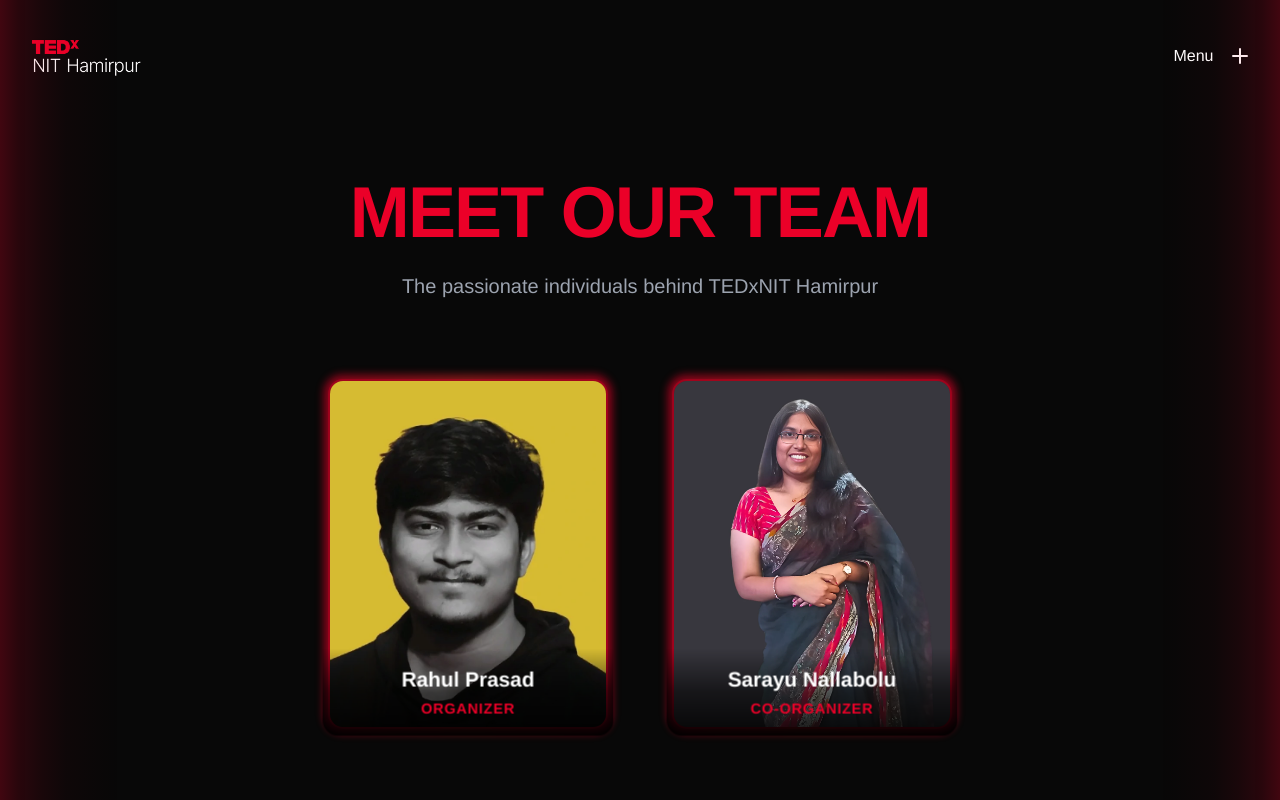
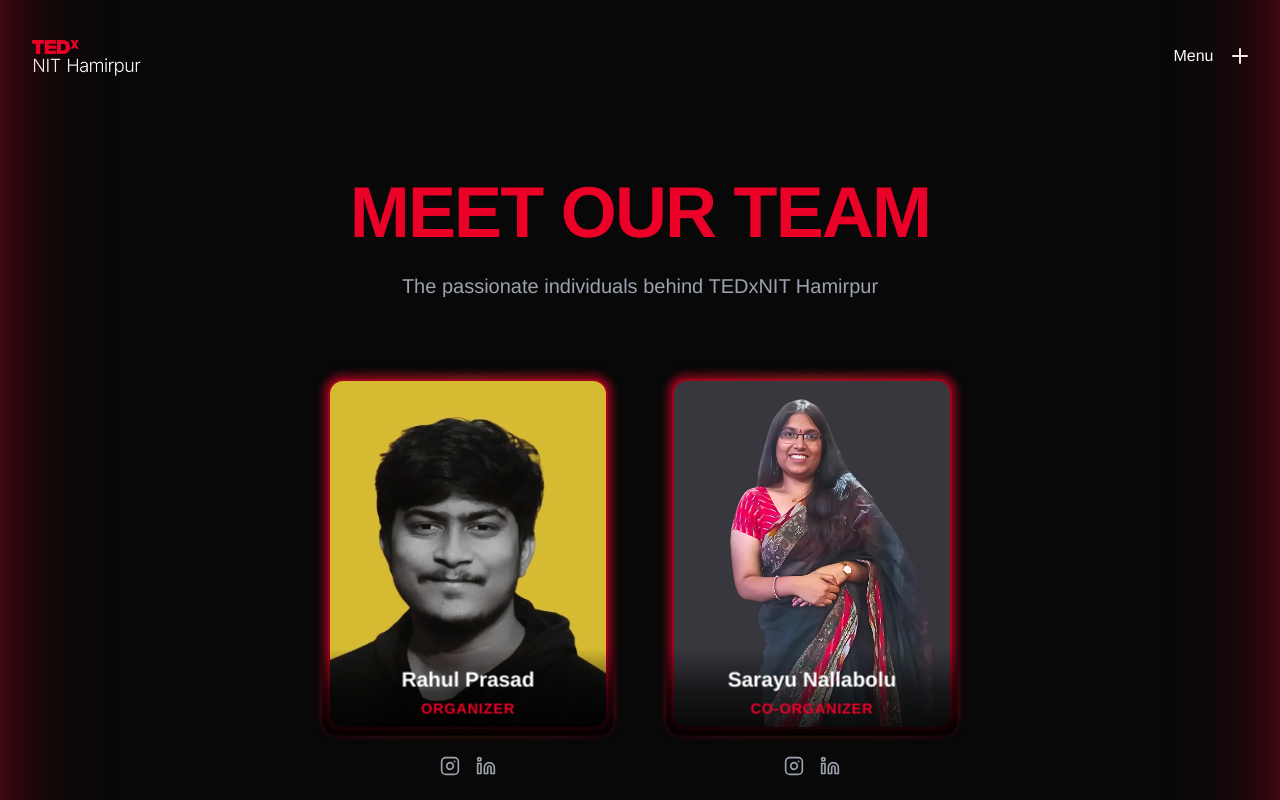
Before and after one commit to festnimbus/tedx-website2026, a Next.js app: page /team in a window 1280 px wide. Shown: the top 800 px of the page. Built offline with nearby package versions, Linux system fonts and the light colour scheme.

Commit message:
added social links

```diff
--- a/app/team/page.tsx
+++ b/app/team/page.tsx
@@ -4,6 +4,51 @@
 import Image from 'next/image'
 import Footer from '@/components/Footer'
 import TiltedCard from '@/components/TiltedCard'
+import Link from 'next/link'
+
+// Instagram Icon Component
+const InstagramIcon = () => (
+    <svg xmlns="http://www.w3.org/2000/svg" width="20" height="20" viewBox="0 0 24 24" fill="none" stroke="currentColor" strokeWidth="2" strokeLinecap="round" strokeLinejoin="round">
+        <rect width="20" height="20" x="2" y="2" rx="5" ry="5" />
+        <path d="M16 11.37A4 4 0 1 1 12.63 8 4 4 0 0 1 16 11.37z" />
+        <line x1="17.5" x2="17.51" y1="6.5" y2="6.5" />
+    </svg>
+)
+
+// LinkedIn Icon Component
+const LinkedInIcon = () => (
+    <svg xmlns="http://www.w3.org/2000/svg" width="20" height="20" viewBox="0 0 24 24" fill="none" stroke="currentColor" strokeWidth="2" strokeLinecap="round" strokeLinejoin="round">
+        <path d="M16 8a6 6 0 0 1 6 6v7h-4v-7a2 2 0 0 0-2-2 2 2 0 0 0-2 2v7h-4v-7a6 6 0 0 1 6-6z" />
+        <rect width="4" height="12" x="2" y="9" />
+        <circle cx="4" cy="4" r="2" />
+    </svg>
+)
+
+// Social Links Component
+const SocialLinks = ({ instagram, linkedin }: { instagram?: string; linkedin?: string }) => (
+    <div className="flex items-center justify-center gap-4 mt-3">
+        {instagram && (
+            <Link
+                href={instagram}
+                target="_blank"
+                rel="noopener noreferrer"
+                className="text-gray-400 hover:text-tedx-red transition-all duration-300 hover:scale-110 transform"
+            >
+                <InstagramIcon />
+            </Link>
+        )}
+        {linkedin && (
+            <Link
+                href={linkedin}
+                target="_blank"
+                rel="noopener noreferrer"
+                className="text-gray-400 hover:text-tedx-red transition-all duration-300 hover:scale-110 transform"
+            >
+                <LinkedInIcon />
+            </Link>
+        )}
+    </div>
+)
 
 // Team data
 const organizers = [
@@ -12,12 +57,16 @@
         name: 'Rahul Prasad',
         designation: 'Organizer',
         image: '/volunteers/rahul.webp',
+        instagram: 'https://www.instagram.com/rahulxprasad/',
+        linkedin: 'https://www.linkedin.com/in/rahul-prasad-0224b225a/',
     },
     {
         id: 2,
         name: 'Sarayu Nallabolu',
         designation: 'Co-Organizer',
         image: '/volunteers/sarayu.webp',
+        instagram: 'https://www.instagram.com/sarayu_.n/',
+        linkedin: 'https://www.linkedin.com/in/sarayu-nallabolu-3271b525a/',
     },
 ]
 
@@ -26,61 +75,85 @@
         id: 1,
         name: 'Agastya',
         image: '/volunteers/agastya.webp',
+        instagram: 'https://www.instagram.com/_agstya04_/',
+        linkedin: 'https://www.linkedin.com/in/agastya-gautam-b2201a322?',
     },
     {
         id: 2,
         name: 'Ayush',
         image: '/volunteers/ayush.webp',
+        instagram: 'https://www.instagram.com/mai_ak_hoon/',
+        linkedin: 'https://www.linkedin.com/in/ayush-ksharma/',
     },
     {
         id: 3,
         name: 'Dipanshu',
         image: '/volunteers/Dipanshu.webp',
+        instagram: 'https://www.instagram.com/dipanshuyadav091?igsh=MWI4NGhqY2w5czVqZQ==',
+        linkedin: 'https://www.linkedin.com/in/dipanshu-yadav-434116392',
     },
     {
         id: 4,
         name: 'Kunz',
         image: '/volunteers/kunz.webp',
+        instagram: 'https://www.instagram.com/kunzsharma_/',
+        linkedin: 'https://www.linkedin.com/in/kunz-sharma-975877334/',
     },
     {
         id: 5,
         name: 'Parthivi',
         image: '/volunteers/parthivi.webp',
+        instagram: 'https://www.instagram.com/parthivi_pradhan/',
+        linkedin: 'https://www.linkedin.com/in/parthivi-pradhan-aba260322/',
     },
     {
         id: 6,
         name: 'Prasi',
         image: '/volunteers/Prasi.webp',
+        instagram: 'https://www.instagram.com/prasi_.paris/',
+        linkedin: 'https://www.linkedin.com/in/prasi-mishra-a80028326/',
     },
     {
         id: 7,
         name: 'Sanskar',
         image: '/volunteers/Sanskar.webp',
+        instagram: 'https://www.instagram.com/sanskar_057/',
+        linkedin: 'https://www.linkedin.com/in/sanskar-bhangalia-19658032a/',
     },
     {
         id: 8,
         name: 'Saurabh',
         image: '/volunteers/saurabh.webp',
+        instagram: 'https://www.instagram.com/__1saurabh__/',
+        linkedin: 'https://www.linkedin.com/in/saurabh-chauhan-a96413323/',
     },
     {
         id: 9,
         name: 'Somya',
         image: '/volunteers/Somya Verma.webp',
+        instagram: 'https://www.instagram.com/somya.ve',
+        linkedin: 'https://www.linkedin.com/in/somya-verma-nith/',
     },
     {
         id: 10,
         name: 'Suhanee',
         image: '/volunteers/suhanee.webp',
+        instagram: 'https://www.instagram.com/queeencxrd/',
+        linkedin: 'https://www.linkedin.com/in/suhanee-thakur-866055324/',
     },
     {
         id: 11,
         name: 'Vaibhav',
         image: '/volunteers/Vaibhav.webp',
+        instagram: 'https://www.instagram.com/vaibhav.pandey_75/',
+        linkedin: 'https://www.linkedin.com/in/vaibhav-pandey-562055314/',
     },
     {
         id: 12,
         name: 'Vinay',
         image: '/volunteers/vinay.webp',
+        instagram: 'https://www.instagram.com/vinnay_206?igsh=ZWNpY3djYWY2Mnhk',
+        linkedin: 'https://www.linkedin.com/in/vinay-kumar-b25024333/',
     },
 ]
 
@@ -167,6 +240,7 @@
                                             </div>
                                         }
                                     />
+                                    <SocialLinks instagram={member.instagram} linkedin={member.linkedin} />
                                 </motion.div>
                             ))}
                         </div>
@@ -217,6 +291,7 @@
                                         </div>
                                     }
                                 />
+                                <SocialLinks instagram={member.instagram} linkedin={member.linkedin} />
                             </motion.div>
                         ))}
                     </motion.div>
```
